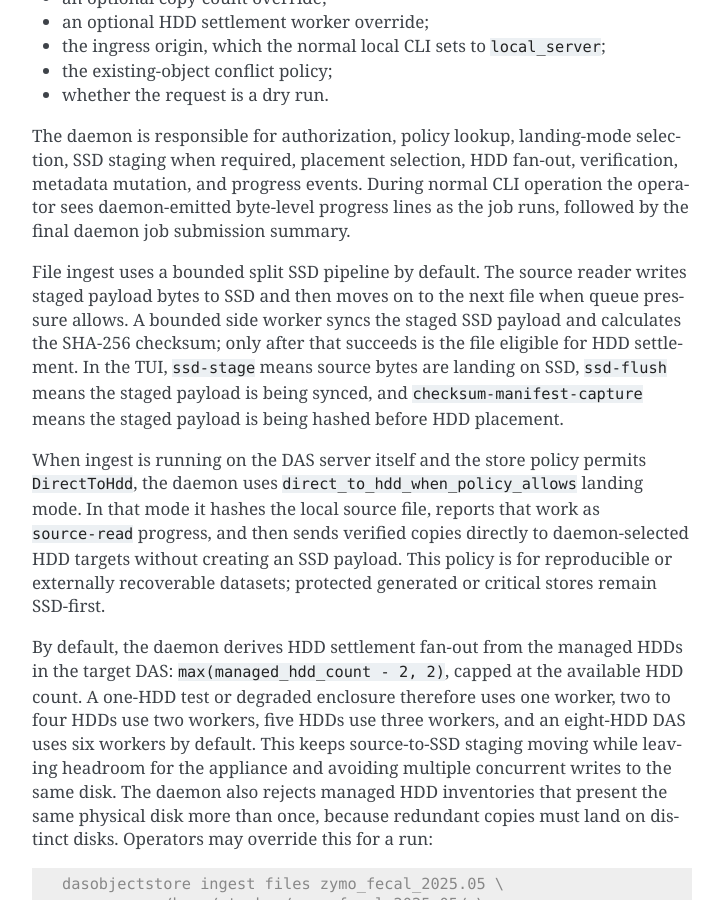
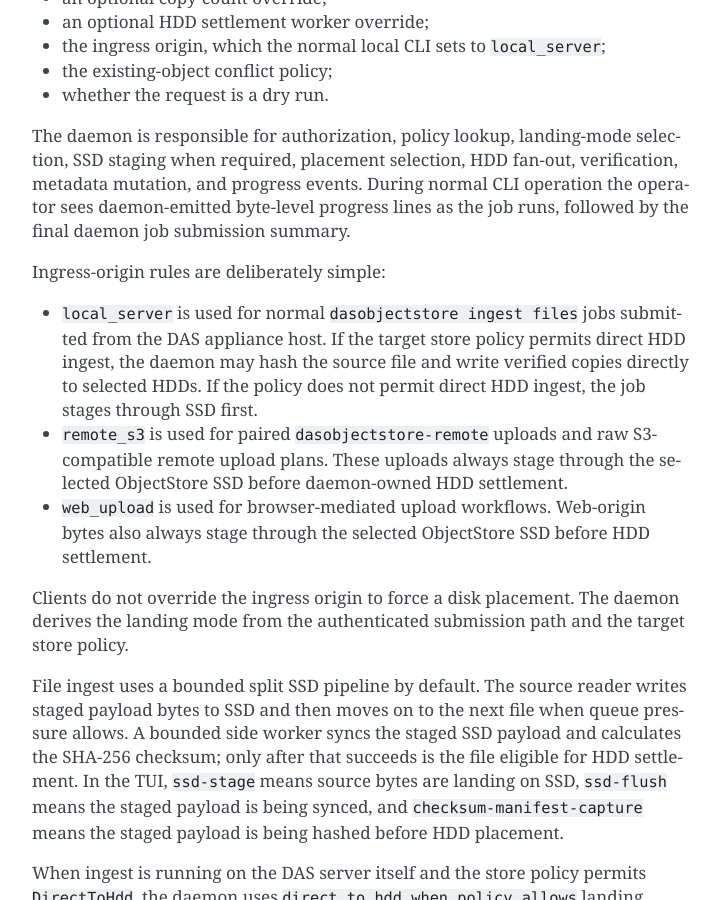
Before and after one commit to sagrudd/DASObjectStore, a Sphinx documentation site: the page built from docs/user/ingesting-files.rst, in a window 1280 px wide and 900 px high, scrolled down 1863 px. Shown: the whole window, without its empty margins (388-1111 px from the left). Built offline with Sphinx 7.4.7, drawn with Linux system fonts in a browser that asks for light colours; some of the changed text lies outside the part shown.

Commit message:
Document ingress origin landing rules

```diff
--- a/docs/user/ingesting-files.rst
+++ b/docs/user/ingesting-files.rst
@@ -92,6 +92,24 @@ selection, SSD staging when required, placement selection, HDD fan-out,
 verification, metadata mutation, and progress events. During normal CLI
 operation the operator sees daemon-emitted byte-level progress lines as the job
 runs, followed by the final daemon job submission summary.
+
+Ingress-origin rules are deliberately simple:
+
+* ``local_server`` is used for normal ``dasobjectstore ingest files`` jobs
+  submitted from the DAS appliance host. If the target store policy permits
+  direct HDD ingest, the daemon may hash the source file and write verified
+  copies directly to selected HDDs. If the policy does not permit direct HDD
+  ingest, the job stages through SSD first.
+* ``remote_s3`` is used for paired ``dasobjectstore-remote`` uploads and raw
+  S3-compatible remote upload plans. These uploads always stage through the
+  selected ObjectStore SSD before daemon-owned HDD settlement.
+* ``web_upload`` is used for browser-mediated upload workflows. Web-origin
+  bytes also always stage through the selected ObjectStore SSD before HDD
+  settlement.
+
+Clients do not override the ingress origin to force a disk placement. The
+daemon derives the landing mode from the authenticated submission path and the
+target store policy.
 
 File ingest uses a bounded split SSD pipeline by default. The source reader
 writes staged payload bytes to SSD and then moves on to the next file when
@@ -303,10 +321,13 @@ Example line:
 Stages:
 
 * ``ssd-ingest`` means DASObjectStore is reading from the mounted source disk
-  and landing the file on the mandatory SSD.
+  and landing the file on SSD because the request is SSD-first.
+* ``source-read`` means the daemon is hashing a local-server source file before
+  direct-to-HDD placement when the target store policy allows that path.
 * ``hdd-copy:<disk-id>:<copy-number>`` means DASObjectStore is settling and
-  verifying one HDD copy from the SSD payload. The disk ID is reported for
-  auditability; it is selected by DASObjectStore.
+  verifying one HDD copy from the staged SSD payload or verified local source
+  hash. The disk ID is reported for auditability; it is selected by
+  DASObjectStore.
 
 SSD Stress
 ----------
@@ -397,5 +418,5 @@ stopping accidental work from continuing through the settlement path.
 The operations TUI provides the console workflow contract for planning,
 confirmation, launch, monitoring, reconnect, and completion review. It uses the
 same daemon job model as the CLI and Web UI, with visibility into file counts,
-scaled data volume, SSD staging, HDD fan-out, verification, resource policy,
-worker queues, pressure, bottlenecks, and throughput trends.
+scaled data volume, SSD staging when used, HDD fan-out, verification, resource
+policy, worker queues, pressure, bottlenecks, and throughput trends.
```
Also changed, not shown: TODO.md (+1 -1 lines), docs/user/object-stores.rst (+19 -0 lines), docs/user/web-interface.rst (+13 -0 lines).
